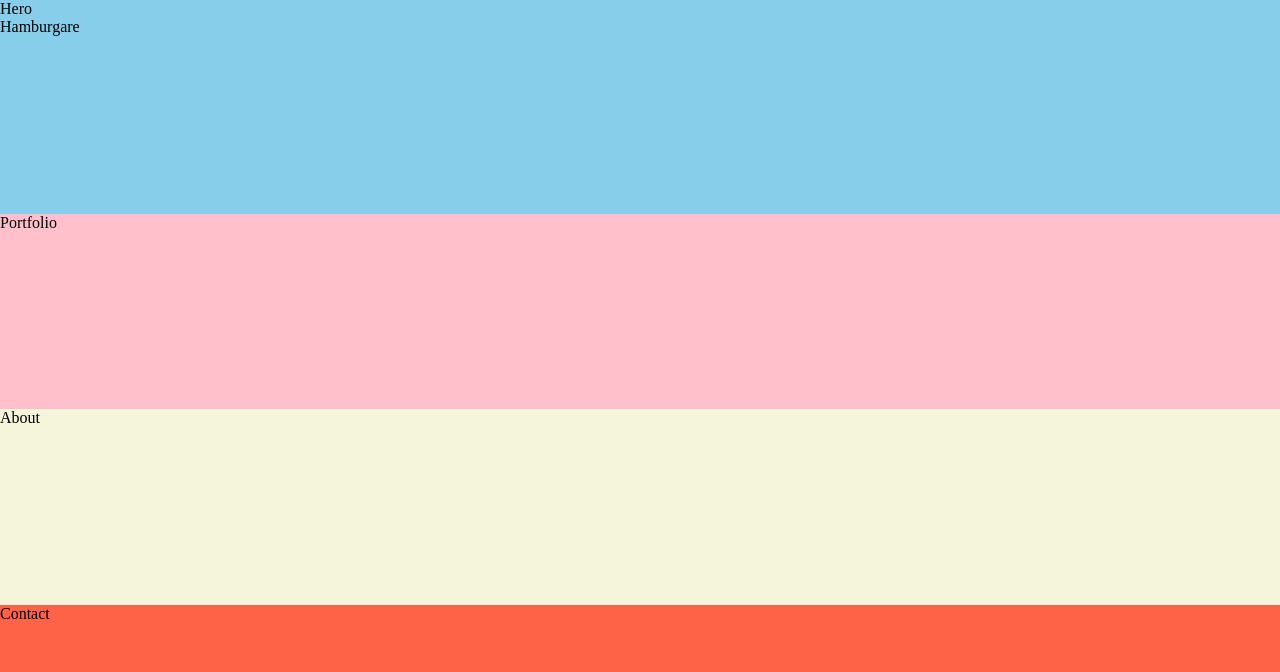
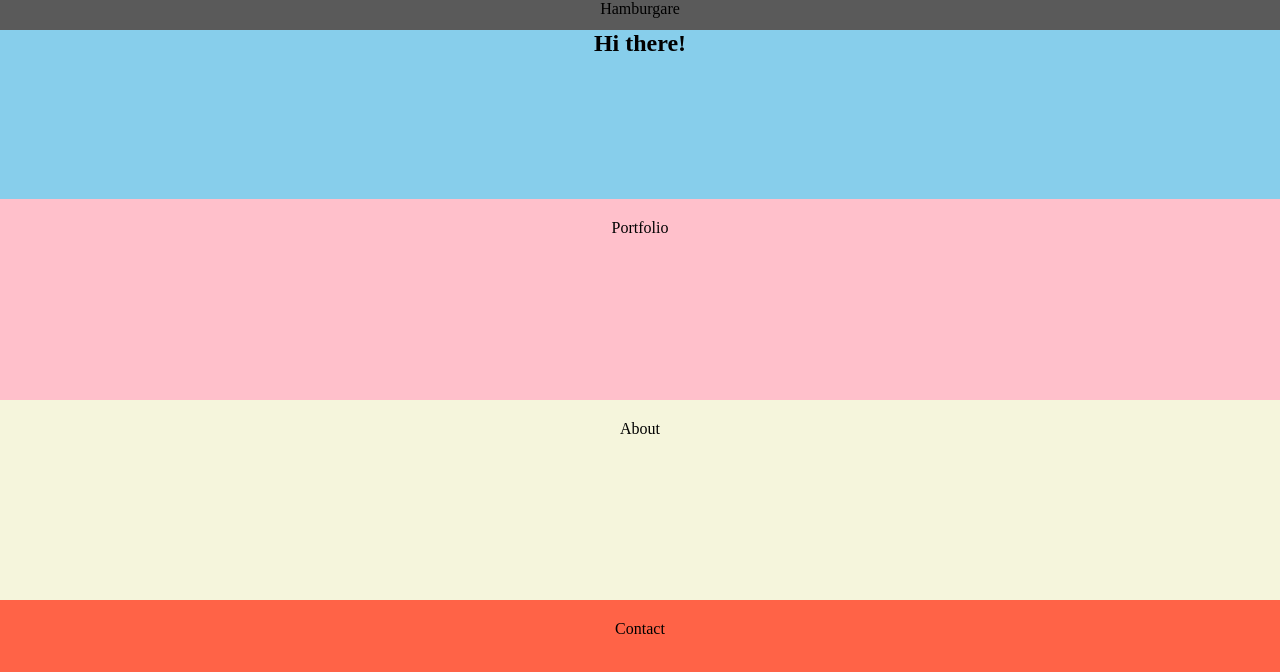
Before and after one commit to milailopez/ovning, a React (Vite) app in the folder lektion-2-grupp/: page / in a window 1280 px wide. Shown: the top 672 px of the page. Built offline with nearby package versions, Linux system fonts and the light colour scheme.

Commit message:
pernilla

```diff
--- a/lektion-2-grupp/src/App.css
+++ b/lektion-2-grupp/src/App.css
@@ -5,6 +5,7 @@
 }
 
 .App {
+    text-align: center;
     min-height: 100dvh;
     display: flex;
     flex-direction: column;
@@ -14,19 +15,26 @@ section {
     flex-grow: 1;
 
 }
+nav {
+    height: 30px;
+    background-color: rgb(90, 90, 90);
+}
 
 .hero {
     background-color: skyblue;
 }
 
 .portfolio {
+    padding: 20px;
     background-color: pink;
 }
 
 .about {
+    padding: 20px;
     background-color: beige;
 }
 
 .contact {
+    padding: 20px;
     background-color: tomato;
 }
--- a/lektion-2-grupp/src/components/Hero.jsx
+++ b/lektion-2-grupp/src/components/Hero.jsx
@@ -4,8 +4,8 @@ import Navigation from './Navigation'
 const Hero = () => {
   return (
     <section className='hero'>
-      Hero
       <Navigation />
+      <h1>Hi there!</h1>
     </section>
   )
 }
```
